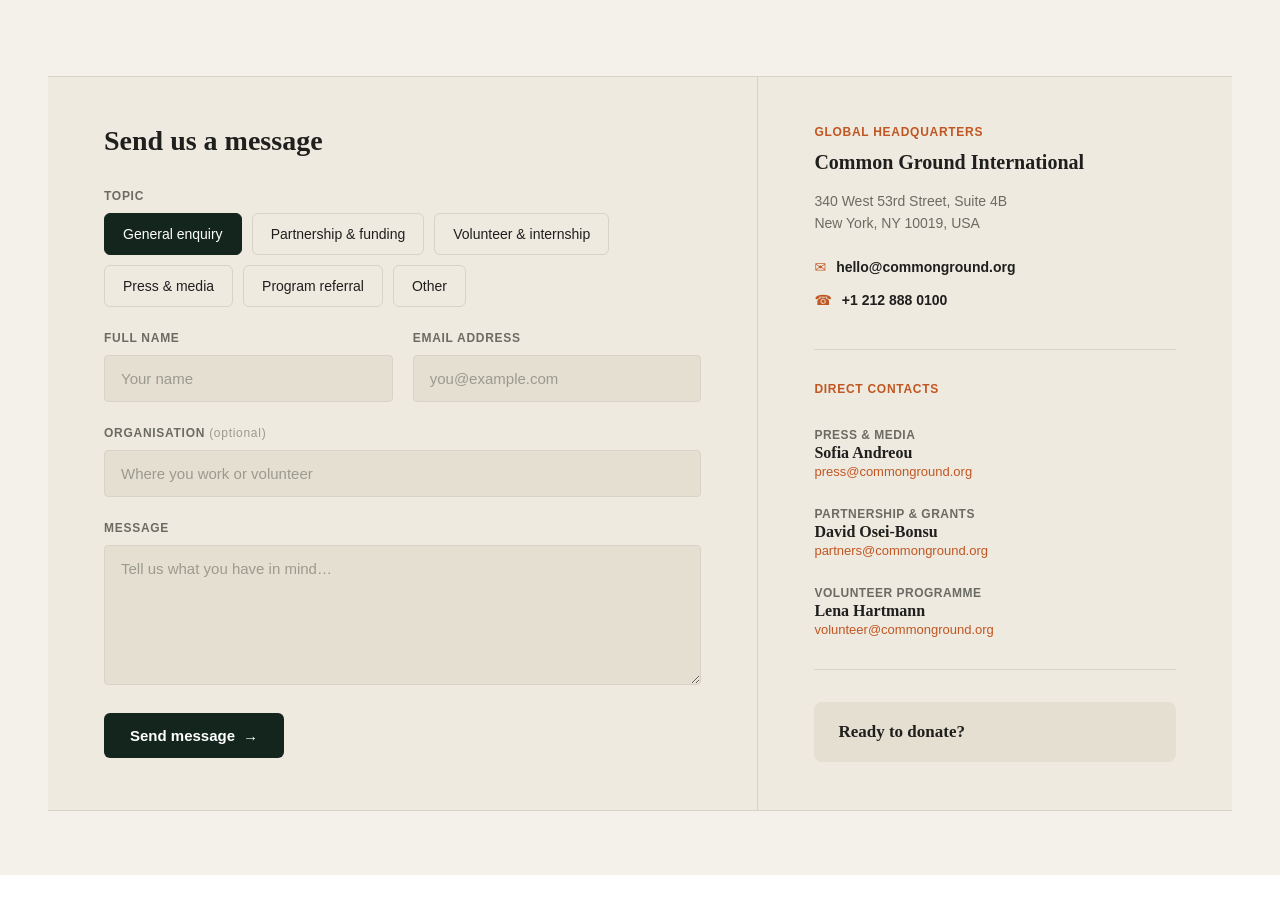
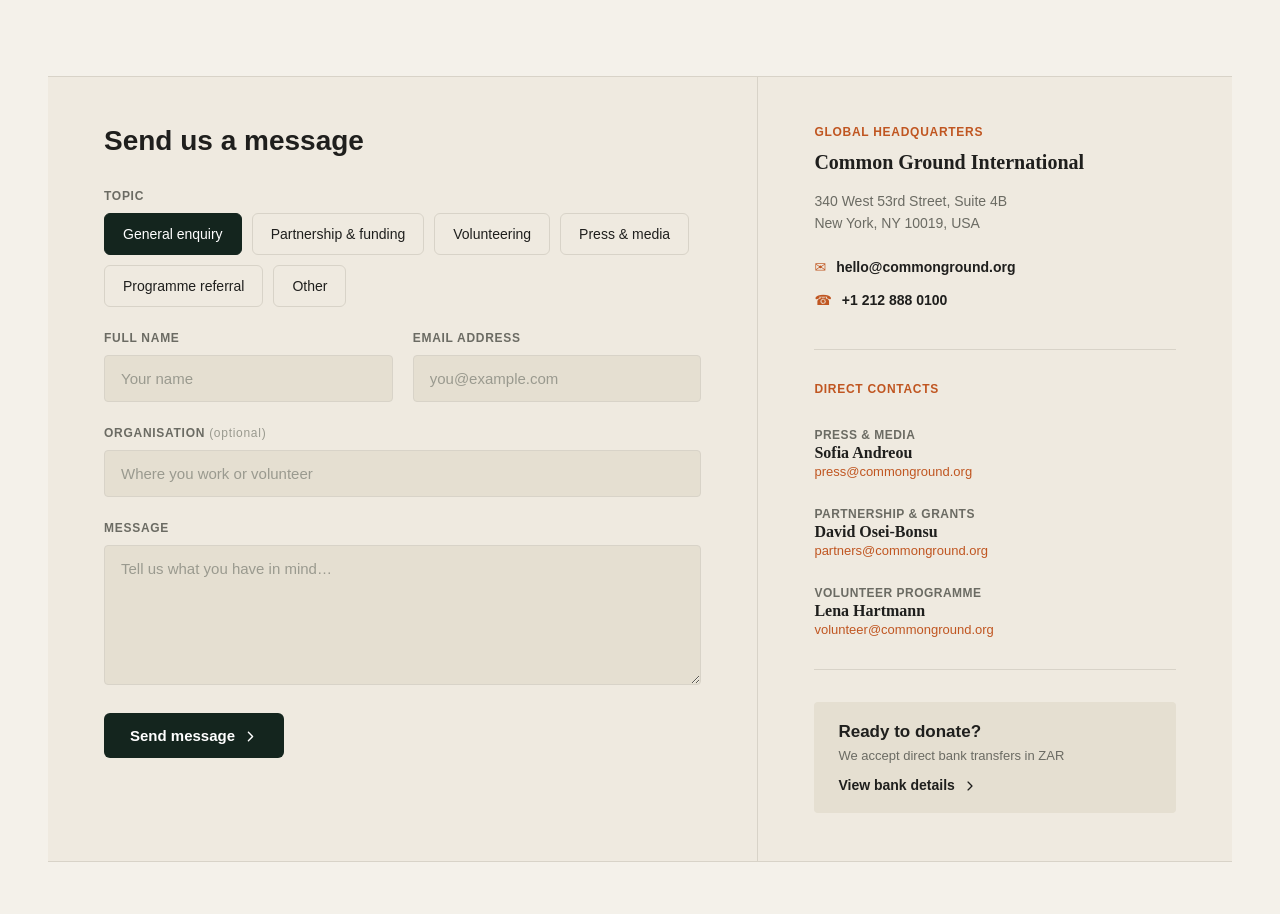
Before and after one commit to Ashton607/npo, a React (Vite) app: page /contact in a window 1280 px wide. Shown: the part 540-1454 px from the top of the page. Before the commit the page ends 1415 px from the top, so only its background shows below. Built offline with nearby package versions, Linux system fonts and the light colour scheme.

Commit message:
Added: donate page

```diff
--- a/src/components/contact/Contact.css
+++ b/src/components/contact/Contact.css
@@ -89,7 +89,7 @@
 
 /* Heading */
 .contact-heading {
-  font-family: 'Fraunces', serif;
+  font-family: 'Outfit', sans-serif;
   font-optical-sizing: auto;
   font-weight: 600;
   font-size: 28px;
@@ -303,14 +303,49 @@
 
 /* Donate callout */
 .donate-callout {
+  display: flex;
+  flex-direction: column;
+  gap: 6px;
   background-color: #E5DFD1;
-  border-radius: 8px;
+  border-radius: 4px;
   padding: 20px 24px;
 }
 
-.donate-callout span {
-  font-family: 'Fraunces', serif;
+.donate-callout-title {
+  font-family: 'Outfit', sans-serif;
+  font-optical-sizing: auto;
   font-weight: 600;
   font-size: 17px;
   color: #1F1F1D;
+  margin: 0;
 }
+
+.donate-callout-subtitle {
+  font-family: 'Outfit', sans-serif;
+  font-size: 13px;
+  color: #6B6B63;
+  margin: 0;
+}
+.donate-link {
+  display: inline-flex;
+  align-items: center;
+  gap: 8px;
+  font-family: 'Outfit', sans-serif;
+  font-size: 14px;
+  font-weight: 600;
+  color: #1F1F1D;
+  text-decoration: none;
+  margin-top: 8px;
+  width: fit-content;
+  transition: gap 0.2s ease, color 0.2s ease;
+}
+
+.donate-link .arrow {
+  transition: transform 0.2s ease;
+  margin-bottom: -5px;
+}
+
+.donate-link:hover {
+  color: #C05621;
+  gap: 12px;
+}
--- a/src/components/contact/Contact.jsx
+++ b/src/components/contact/Contact.jsx
@@ -1,12 +1,13 @@
 import React, { useState } from 'react'
 import './Contact.css'
+import { IoIosArrowForward } from "react-icons/io";
 
 const topics = [
   'General enquiry',
   'Partnership & funding',
-  'Volunteer & internship',
+  'Volunteering',
   'Press & media',
-  'Program referral',
+  'Programme referral',
   'Other',
 ]
 
@@ -72,7 +73,7 @@
         </div>
 
         <button className="submit-btn">
-          Send message <span className="arrow">→</span>
+          Send message <span className="arrow"><IoIosArrowForward style={{marginBottom:'-3px'}}/></span>
         </button>
       </div>
 
@@ -124,7 +125,13 @@
         <div className="info-divider"></div>
 
         <div className="donate-callout">
-          <span>Ready to donate?</span>
+        <h3 className="donate-callout-title">Ready to donate?</h3>
+        <p className="donate-callout-subtitle">We accept direct bank transfers in ZAR</p>
+        <a href="/donate" className="donate-link">
+        View bank details
+        <span className="arrow">
+        <IoIosArrowForward />
+        </span></a>
         </div>
       </div>
     </div>
--- a/src/components/ourwork/OurWork.jsx
+++ b/src/components/ourwork/OurWork.jsx
@@ -3,10 +3,12 @@
 import card1 from '../../assets/card1.svg'
 import card2 from '../../assets/card2.jpg'
 import card3 from '../../assets/card3.svg'
-import { IoIosArrowForward } from "react-icons/io";
+import { IoIosArrowForward } from "react-icons/io"
+import { useNavigate } from 'react-router-dom'
 
 
 const OurWork = () => {
+const navigate = useNavigate()
   return (
     <div className='OurWork'>
 
@@ -159,10 +161,10 @@
     </div>
    {/*Should add an on click function to the buttons later */}
    <div className="cta-buttons">
-    <button className="cta-button primary">
-      Donate now <span className="arrow"><IoIosArrowForward style={{marginBottom:'-3px'}}/></span>
+    <button className="cta-button primary" onClick={() => navigate('/donate')}>
+    Donate now <span className="arrow"><IoIosArrowForward style={{ marginBottom: '-3px' }} /></span>
     </button>
-    <button className="cta-button secondary">Volunteer with us</button>
+    <button className="cta-button secondary" onClick={() => navigate('/contact')}>Volunteer with us</button>
     </div>
     </div>
 
--- a/src/components/programmes/Dignity.jsx
+++ b/src/components/programmes/Dignity.jsx
@@ -1,8 +1,10 @@
 import React from 'react'
 import './Programmes.css'
 import { IoIosArrowForward } from "react-icons/io";
+import { useNavigate } from 'react-router-dom'
 
 const Dignity = () => {
+  const navigate = useNavigate()
   return (
     <div className='Programmes'>
     <div className="programmes-content">
@@ -96,8 +98,8 @@
              </div>
             {/*Should add an on click function to the buttons later */}
             <div className="cta-buttons">
-             <button className="cta-button primary">
-               Donate now <span className="arrow"><IoIosArrowForward style={{marginBottom:'-3px'}}/></span>
+             <button className="cta-button primary" onClick={() => navigate('/donate')}>
+              Donate now <span className="arrow"><IoIosArrowForward style={{ marginBottom: '-3px' }} /></span>
              </button>
              <button className="cta-button secondary">Volunteer with us</button>
              </div>
--- a/src/components/programmes/Outreach.jsx
+++ b/src/components/programmes/Outreach.jsx
@@ -1,8 +1,10 @@
 import React from 'react'
 import './Programmes.css'
 import { IoIosArrowForward } from "react-icons/io";
+import { useNavigate } from 'react-router-dom'
 
 const Outreach = () => {
+  const navigate = useNavigate()
   return (
     <div className='Programmes'>
 
@@ -95,8 +97,8 @@
                  </div>
                 {/*Should add an on click function to the buttons later */}
                 <div className="cta-buttons">
-                 <button className="cta-button primary">
-                   Donate now <span className="arrow"><IoIosArrowForward style={{marginBottom:'-3px'}}/></span>
+                 <button className="cta-button primary" onClick={() => navigate('/donate')}>
+                  Donate now <span className="arrow"><IoIosArrowForward style={{ marginBottom: '-3px' }} /></span>
                  </button>
                  <button className="cta-button secondary">Volunteer with us</button>
                  </div>
--- a/src/components/programmes/Relief.jsx
+++ b/src/components/programmes/Relief.jsx
@@ -1,8 +1,10 @@
 import React from 'react'
 import './Programmes.css'
 import { IoIosArrowForward } from "react-icons/io";
+import { useNavigate } from 'react-router-dom'
 
 const Relief = () => {
+  const navigate = useNavigate()
   return (
     <div className='Programmes'>
 
@@ -96,9 +98,9 @@
          </div>
         {/*Should add an on click function to the buttons later */}
         <div className="cta-buttons">
-         <button className="cta-button primary">
-           Donate now <span className="arrow"><IoIosArrowForward style={{marginBottom:'-3px'}}/></span>
-         </button>
+         <button className="cta-button primary" onClick={() => navigate('/donate')}>
+          Donate now <span className="arrow"><IoIosArrowForward style={{ marginBottom: '-3px' }} /></span>
+          </button>
          <button className="cta-button secondary">Volunteer with us</button>
          </div>
          </div>
```
Also changed, not shown: src/components/donate/Donate.css (added), src/components/donate/Donate.jsx (added).
